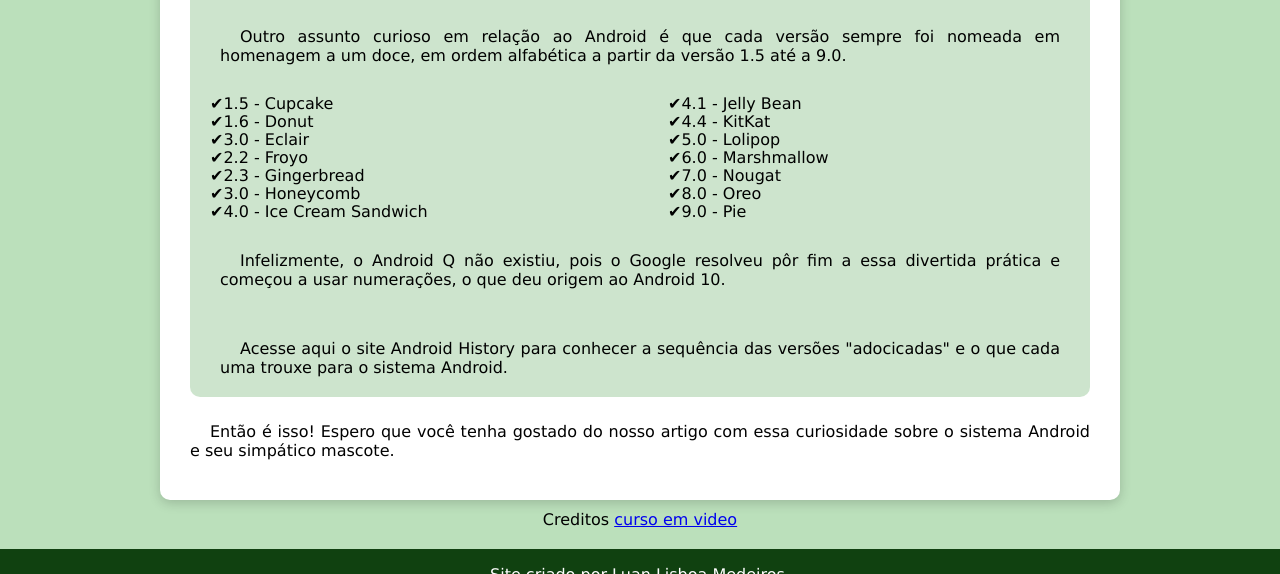
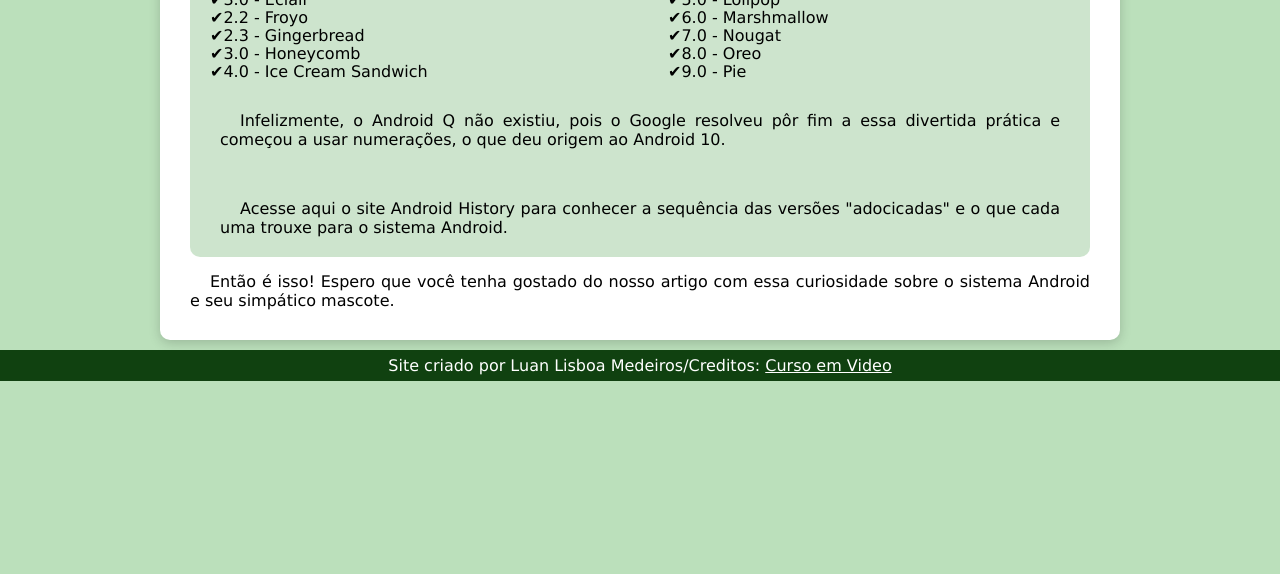
Before and after one commit to medeirosluan/projeto-droid, a plain HTML site: page index.html in a window 1280 px wide. Shown: the part 2226-2800 px from the top of the page. After the commit the page ends 2607 px from the top, so only its background shows below. Drawn offline with Linux system fonts and the light colour scheme.

Commit message:
atualização so style

```diff
--- a/index.html
+++ b/index.html
@@ -118,9 +118,9 @@
         <p>Então é isso! Espero que você tenha gostado do nosso artigo com essa curiosidade sobre o sistema Android e
             seu simpático mascote.</p>
     </main>
-   <p>Creditos <a href="https://www.youtube.com/channel/UCrWvhVmt0Qac3HgsjQK62FQ" external target="_blank" title="Creditos">curso em video</a></a></p>
+
     <footer>
-        <p>Site criado por Luan Lisboa Medeiros.</p>
+        <p>Site criado por Luan Lisboa Medeiros/Creditos: <a href="https://www.youtube.com/channel/UCrWvhVmt0Qac3HgsjQK62FQ" class="creditos" target="_blank" title="Curso em video">Curso em Video</a></p>
     </footer>
 </body>
 
--- a/style.css
+++ b/style.css
@@ -163,17 +163,7 @@ main p {
 
 
 }
-p {
-    padding: 10px 0;
-    text-align: center;
-    font-family: 'Lucida Sans', 'Lucida Sans Regular', 'Lucida Grande', 'Lucida Sans Unicode', Geneva, Verdana, sans-serif;
-}
 
-a#creditos:hover {
-    background-color: rgba(0, 0, 255, 0.336);
-
-
-}
 footer {
     text-align: center;
     background-color: rgb(16, 65, 16);
@@ -186,3 +176,7 @@ footer p {
     color: white;
     font-family: 'Lucida Sans', 'Lucida Sans Regular', 'Lucida Grande', 'Lucida Sans Unicode', Geneva, Verdana, sans-serif;
 }
+
+a.creditos{
+    color: white;
+}
```
